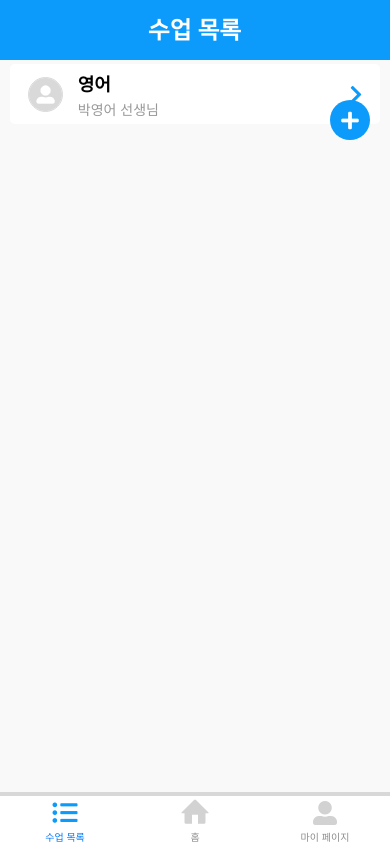
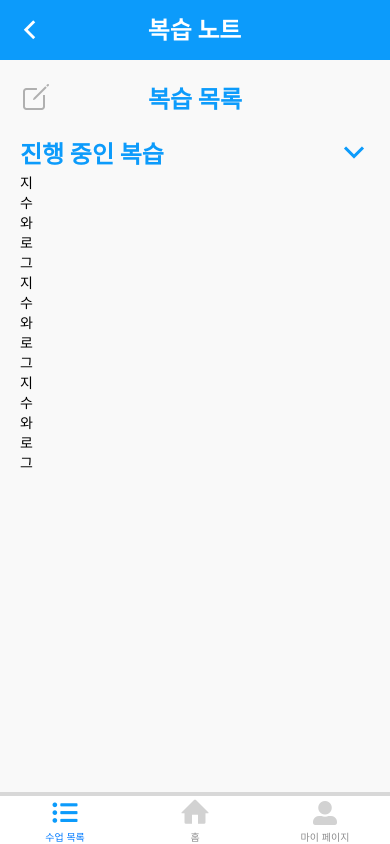
Before and after one commit to doh-ha/ssk-js, a React Native app: screen /ReviewListPage in a window 390 px wide. Built offline with nearby package versions, Linux system fonts and the light colour scheme.

Commit message:
✨ 토글 완성

```diff
--- /dev/null
+++ b/src/components/reviewNote/ContinuingReview.jsx
@@ -0,0 +1,70 @@
+import React, { useState } from "react";
+import styled from "styled-components/native";
+import color from "../../common/color";
+import { Button } from "react-native";
+import { Text } from "react-native";
+import { Ionicons } from "@expo/vector-icons";
+
+const ContinuingReview = () => {
+  const [sizes, setSizes] = useState({ width: "0px", height: "0px" });
+  const changeView = () => {
+    if (sizes.width == "0px") {
+      setSizes({
+        width: "100%",
+        height: 500,
+      });
+    } else {
+      setSizes({ width: "0px", height: "0px" });
+    }
+  };
+  return (
+    <>
+      <ContinuingContainer>
+        <ClosedView>
+          <BoldText>진행 중인 복습</BoldText>
+          <Ionicons name={sizes.width == "0px" ? "chevron-down-outline" : "chevron-up-outline"} size={32} color="#0C9BFB" onPress={changeView} />
+        </ClosedView>
+        <OpenedView>
+          <Detail sizes={sizes}>
+            <Line />
+            <Text>지수와 로그</Text>
+            <Text>지수와 로그</Text>
+            <Text>지수와 로그</Text>
+          </Detail>
+        </OpenedView>
+      </ContinuingContainer>
+    </>
+  );
+};
+
+export default ContinuingReview;
+
+const ContinuingContainer = styled.View`
+  display: flex;
+  //flex-direction: row;
+  justify-content: center;
+`;
+
+const BoldText = styled.Text`
+  font-size: 24;
+  font-weight: bold;
+  color: ${color.COLOR_MAIN};
+`;
+
+const Line = styled.View`
+  width: 100%;
+  border-bottom-width: 2px;
+  border-bottom-color: #0c9bfb;
+`;
+
+const Detail = styled.View`
+  width: ${(props) => props.sizes.width};
+  height: ${(props) => props.sizes.height};
+`;
+
+const ClosedView = styled.View`
+  display: flex;
+  flex-direction: row;
+  justify-content: space-between;
+`;
+const OpenedView = styled.View``;
--- /dev/null
+++ b/src/components/reviewNote/ReviewNotePreview.jsx
@@ -0,0 +1,57 @@
+import React from "react";
+import styled from "styled-components/native";
+import color from "../../common/color";
+
+const ReviewNotePreview = () => {
+  return (
+    <>
+      <Container>
+        <TextView>
+          <Text>복습 노트</Text>
+          <GreyText>더보기 </GreyText>
+        </TextView>
+      </Container>
+    </>
+  );
+};
+
+export default ReviewNotePreview;
+
+const TextView = styled.View`
+  margin-left: 10;
+  display: flex;
+  flex-direction: row;
+  justify-content: space-between;
+`;
+
+const Text = styled.Text`
+  font-size: 24;
+  font-weight: bold;
+  color: ${color.COLOR_MAIN};
+  // padding-horizontal: 10;
+  // padding-vertical: 5;
+  // display: flex;
+  // flex: 1;
+  // alignitems: center;
+  width: 80%;
+`;
+
+const GreyText = styled.Text`
+  font-size: 15;
+  font-weight: bold;
+  color: ${color.COLOR_GRAY_TEXT};
+`;
+
+const Container = styled.View`
+  border-radius: 8px;
+  border: 1px solid ${color.COLOR_MAIN};
+  background: #fff;
+  flex-direction: row;
+  flex: 1;
+  alignitems: center;
+  width: 50%;
+  height: 100%;
+  padding-horizontal: 10;
+  padding-vertical: 5;
+  //background-color: red;
+`;
--- a/src/navigators/ClassListNavigator.jsx
+++ b/src/navigators/ClassListNavigator.jsx
@@ -4,6 +4,7 @@ import { createNativeStackNavigator } from "@react-navigation/native-stack";
 import ClassListScreen from "../screens/tab/ClassListScreen";
 import ClassInfoScreen from "../screens/ClassInfo/ClassInfoScreen";
 import HwListPage from "../pages/Hw/HwListPage";
+import ReviewListPage from "../pages/review/ReviewListPage";
 
 const Stack = createNativeStackNavigator();
 
@@ -13,6 +14,7 @@ const ClassListNavigator = () => {
       <Stack.Screen name="ClassListScreen" component={ClassListScreen} options={{ headerShown: false }} />
       <Stack.Screen name="ClassInfoScreen" component={ClassInfoScreen} options={{ headerShown: false }} />
       <Stack.Screen name="HwListPage" component={HwListPage} options={{ headerShown: false }} />
+      <Stack.Screen name="ReviewListPage" component={ReviewListPage} options={{ headerShown: false }} />
     </Stack.Navigator>
   );
 };
--- a/src/pages/Hw/HwListPage.jsx
+++ b/src/pages/Hw/HwListPage.jsx
@@ -3,16 +3,37 @@ import MainLayout from "../../components/common/MainLayout";
 import styled from "styled-components/native";
 import { Text } from "react-native";
 import ProgressBar from "../../components/homeworkNote/ProgressBar";
+import color from "../../common/color";
+import { Ionicons } from "@expo/vector-icons";
 
 const HwListPage = () => {
   return (
     <>
-      <MainLayout headerText={"숙제 노트"} headerType={"back"}></MainLayout>
-      <Text>숙제노트페이지입니다</Text>
-      <ProgressBar />
+      <MainLayout headerText={"숙제 노트"} headerType={"back"}>
+        <TopWrapper>
+          <Ionicons name="create-outline" size={32} color="#B0B0B0" />
+          <BoldText>숙제 목록</BoldText>
+          <Ionicons name="add-circle-outline" size={32} color="#B0B0B0" />
+        </TopWrapper>
+        <ProgressBar />
+      </MainLayout>
     </>
   );
 };
+
+const TopWrapper = styled.View`
+  display: flex;
+  flex-direction: row;
+  justify-content: space-between;
+  padding-vertical: 20;
+  margin-horizontal: 20;
+`;
+
+const BoldText = styled.Text`
+  font-size: 24;
+  font-weight: bold;
+  color: ${color.COLOR_MAIN};
+`;
 
 export default HwListPage;
 
--- /dev/null
+++ b/src/pages/review/ReviewListPage.jsx
@@ -0,0 +1,40 @@
+import React from "react";
+import styled from "styled-components/native";
+import MainLayout from "../../components/common/MainLayout";
+import ContinuingReview from "../../components/reviewNote/ContinuingReview";
+import color from "../../common/color";
+import { Ionicons } from "@expo/vector-icons";
+const ReviewListPage = () => {
+  return (
+    <MainLayout headerText={"복습 노트"} headerType={"back"}>
+      <InnerWrapper>
+        <TopWrapper>
+          <Ionicons name="create-outline" size={32} color="#B0B0B0" />
+          <BoldText>복습 목록</BoldText>
+          <Ionicons name="add-circle-outline" size={32} color="#0000" />
+        </TopWrapper>
+
+        <ContinuingReview />
+      </InnerWrapper>
+    </MainLayout>
+  );
+};
+
+export default ReviewListPage;
+
+const TopWrapper = styled.View`
+  display: flex;
+  flex-direction: row;
+  justify-content: space-between;
+  padding-vertical: 20;
+`;
+
+const BoldText = styled.Text`
+  font-size: 24;
+  font-weight: bold;
+  color: ${color.COLOR_MAIN};
+`;
+
+const InnerWrapper = styled.View`
+  margin-horizontal: 20;
+`;
--- a/src/screens/ClassInfo/ClassInfoScreen.jsx
+++ b/src/screens/ClassInfo/ClassInfoScreen.jsx
@@ -6,7 +6,7 @@ import Calendar from "../../components/calendar/Calendar";
 import { useNavigation } from "@react-navigation/native";
 import { FlatList, ScrollView } from "react-native";
 import HwNotePreview from "../../components/homeworkNote/HwNotePreview";
-
+import ReviewNotePreview from "../../components/reviewNote/ReviewNotePreview";
 const ClassInfoScreen = () => {
   const navigation = useNavigation();
 
@@ -24,7 +24,7 @@ const ClassInfoScreen = () => {
           <HwNotePreview />
         </TouchableArea>
         <TouchableArea onPress={handlePressReviewBtn}>
-          <HwNotePreview />
+          <ReviewNotePreview />
         </TouchableArea>
       </Wrapper>
     </MainLayout>
--- a/src/screens/tab/ClassListScreen.jsx
+++ b/src/screens/tab/ClassListScreen.jsx
@@ -4,23 +4,19 @@ import styled from "styled-components/native";
 import ClassItem from "../../components/common/ClassItem";
 import CircleIconButton from "../../components/common/CircleIconButton";
 import { useNavigation } from "@react-navigation/native";
-import { Text } from "react-native";
-import { TouchableOpacity } from "react-native";
 
 const ClassListScreen = () => {
   const navigation = useNavigation();
 
-  const handleClassComponentButton = () => {
+  const handleClassComponentBtn = () => {
     navigation.navigate("ClassInfoScreen");
   };
   return (
     <>
       <MainLayout headerText={"수업 목록"} headerType={"basic"}>
-        <TouchableOpacity
-          onPress={() => navigation.navigate("ClassInfoScreen")}
-        >
+        <TouchableArea onPress={handleClassComponentBtn}>
           <ClassItem />
-        </TouchableOpacity>
+        </TouchableArea>
         <CircleIconButton name="plus" />
       </MainLayout>
     </>
@@ -34,9 +30,10 @@ const Container = styled.FlatList`
   overflow: visible;
 `;
 
-const Button = styled.TouchableOpacity`
+const TouchableArea = styled.TouchableOpacity`
   display: flex;
   flex-direction: column;
   justify-content: center;
   align-items: center;
+  activeopacity: 0.8;
 `;
```
Also changed, not shown: src/components/reviewNote/ReviewNoteBox.jsx (deleted).
